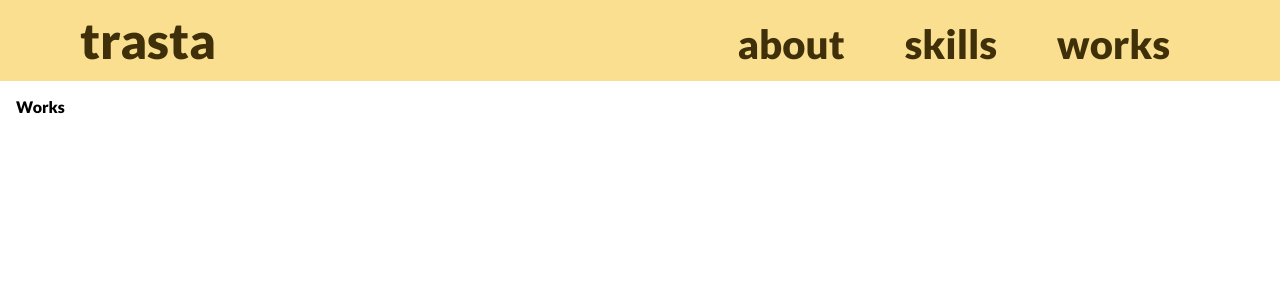
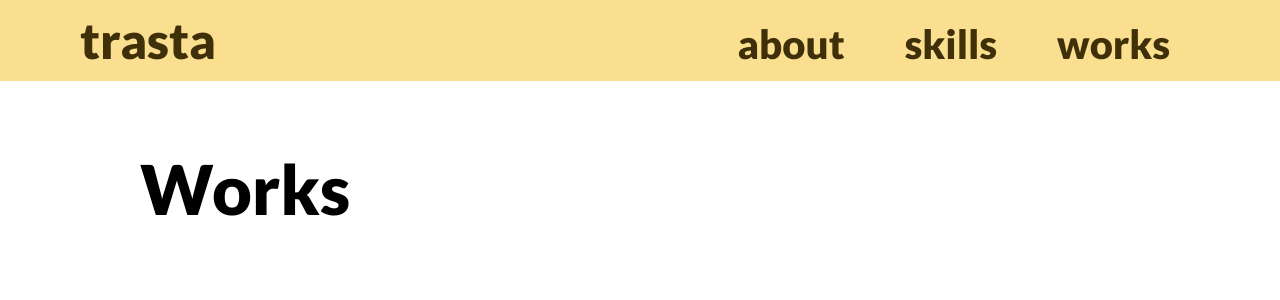
Before and after one commit to trasta298/portfolio, a React (Vite) app: page /works in a window 1280 px wide. Shown: the top 300 px of the page. Built offline with nearby package versions, Linux system fonts and the light colour scheme.

Commit message:
refactoring

```diff
--- a/src/pages/About.tsx
+++ b/src/pages/About.tsx
@@ -5,13 +5,12 @@ import { Color } from '../style/Color'
 
 export const About = () => {
   return (
-    <motion.div
+    <PageBody
       animate={{ opacity: 1 }}
       initial={{ opacity: 0 }}
       exit={{ opacity: 0 }}
       transition={{ duration: 0.2 }}
     >
-      <PageBody>
       <ProfileContainer>Profile</ProfileContainer>
       <AboutContainer>
         <MyIcon src={'static/trasta.png'} />
@@ -28,11 +27,10 @@ export const About = () => {
         </MyProfile>
       </AboutContainer>
     </PageBody>
-    </motion.div>
   )
 }
 
-const PageBody = styled.div`
+const PageBody = styled(motion.div)`
   display: flex;
   flex-direction: column;
   max-width: 1000px;
@@ -42,7 +40,7 @@ const PageBody = styled.div`
 
 const ProfileContainer = styled.div`
   margin-top: 50px;
-  font-size: 5rem;
+  font-size: 4.3rem;
 `
 
 const AboutContainer = styled.div`
--- a/src/pages/Home.tsx
+++ b/src/pages/Home.tsx
@@ -6,13 +6,12 @@ import { LinkIcon } from '../components/LinkIcon'
 
 export const Home = () => {
   return (
-    <motion.div
+    <PageBody
       animate={{ opacity: 1 }}
       initial={{ opacity: 0 }}
       exit={{ opacity: 0 }}
       transition={{ duration: 0.2 }}
     >
-      <PageBody>
       <IconContainer>
         <Icon />
       </IconContainer>
@@ -22,11 +21,10 @@ export const Home = () => {
         <LinkIcon img='atcoder' link='https://atcoder.jp/users/trasta' />
       </LinkIconContainer>
     </PageBody>
-    </motion.div>
   )
 }
 
-const PageBody = styled.div`
+const PageBody = styled(motion.div)`
   display: flex;
   flex-direction: column;
   max-width: 1000px;
--- a/src/pages/Skills.tsx
+++ b/src/pages/Skills.tsx
@@ -1,15 +1,29 @@
 import { motion } from 'framer-motion'
 import * as React from 'react'
+import styled from 'styled-components'
 
 export const Skills = () => {
   return (
-    <motion.div
+    <PageBody
       animate={{ opacity: 1 }}
       initial={{ opacity: 0 }}
       exit={{ opacity: 0 }}
       transition={{ duration: 0.2 }}
     >
-      Skills
-    </motion.div>
+      <SkillsContainer>Skills</SkillsContainer>
+    </PageBody>
   )
 }
+
+const PageBody = styled(motion.div)`
+  display: flex;
+  flex-direction: column;
+  max-width: 1000px;
+  margin: 0px auto;
+  min-height: 100%;
+`
+
+const SkillsContainer = styled.div`
+  margin-top: 50px;
+  font-size: 4.3rem;
+`
--- a/src/pages/Works.tsx
+++ b/src/pages/Works.tsx
@@ -1,15 +1,29 @@
 import { motion } from 'framer-motion'
 import * as React from 'react'
+import styled from 'styled-components'
 
 export const Works = () => {
   return (
-    <motion.div
+    <PageBody
       animate={{ opacity: 1 }}
       initial={{ opacity: 0 }}
       exit={{ opacity: 0 }}
       transition={{ duration: 0.2 }}
     >
-      Works
-    </motion.div>
+      <WorksContainer>Works</WorksContainer>
+    </PageBody>
   )
 }
+
+const PageBody = styled(motion.div)`
+  display: flex;
+  flex-direction: column;
+  max-width: 1000px;
+  margin: 0px auto;
+  min-height: 100%;
+`
+
+const WorksContainer = styled.div`
+  margin-top: 50px;
+  font-size: 4.3rem;
+`
```
Lines whose indentation alone changed are shown as unchanged.
